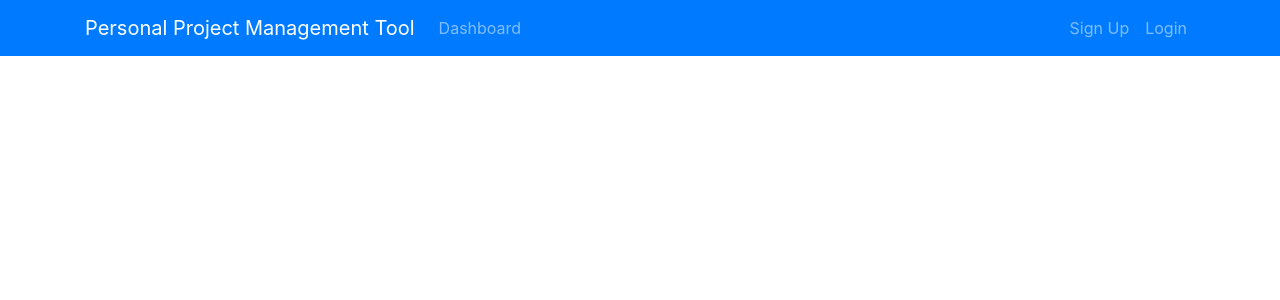
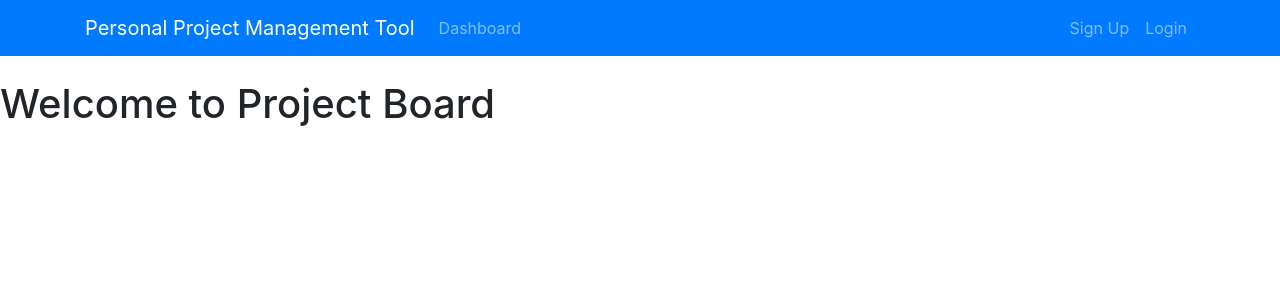
Before and after one commit to AndreeaNenciuCrasi/project-management-tool-react, a React (Create React App) app: page /projectBoard/1 in a window 1280 px wide. Shown: the top 300 px of the page. Built offline with nearby package versions, Linux system fonts and the light colour scheme.

Commit message:
Adds route to project board component

```diff
--- a/src/App.js
+++ b/src/App.js
@@ -7,6 +7,7 @@ import AddProject from "./components/Project/AddProject";
 import { Provider } from "react-redux";
 import store from "./store";
 import UpdateProject from "./components/Project/UpdateProject";
+import ProjectBoard from "./components/ProjectBoard/ProjectBoard";
 
 function App() {
   return (
@@ -17,6 +18,7 @@ function App() {
           <Route exact path="/dashboard" component={Dashboard} />
           <Route exact path="/addProject" component={AddProject} />
           <Route exact path="/updateProject/:id" component={UpdateProject} />
+          <Route exact path="/projectBoard/:id" component={ProjectBoard} />
         </div>
       </Router>
     </Provider>
--- a/src/components/Project/ProjectItem.js
+++ b/src/components/Project/ProjectItem.js
@@ -24,11 +24,11 @@ class ProjectItem extends Component {
 
             <div className="col-md-4 d-none d-lg-block">
               <ul className="list-group">
-                <a href="#">
+                <Link to={`/projectBoard/${project.projectIdentifier}`}>
                   <li className="list-group-item board">
                     <i class="fa fa-flag-checkered pr-1"> Project Board </i>
                   </li>
-                </a>
+                </Link>
                 <Link to={`/updateProject/${project.projectIdentifier}`}>
                   <li className="list-group-item update">
                     <i class="fa fa-edit pr-1"> Update Project Info</i>
--- a/src/components/ProjectBoard/ProjectBoard.js
+++ b/src/components/ProjectBoard/ProjectBoard.js
@@ -0,0 +1,12 @@
+import React, { Component } from 'react'
+
+class ProjectBoard extends Component {
+    render() {
+        return (
+            <div>
+                <h1>Welcome to Project Board</h1>
+            </div>
+        )
+    }
+}
+export default ProjectBoard;
```
